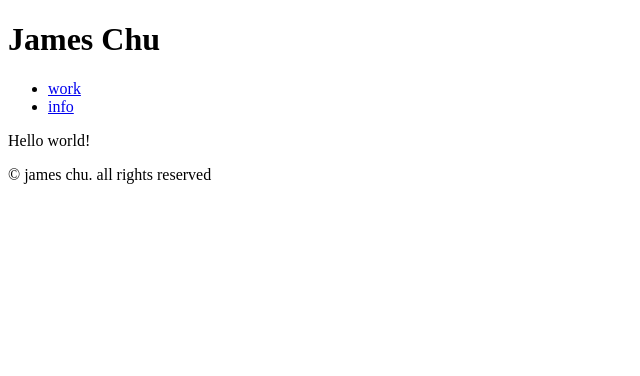
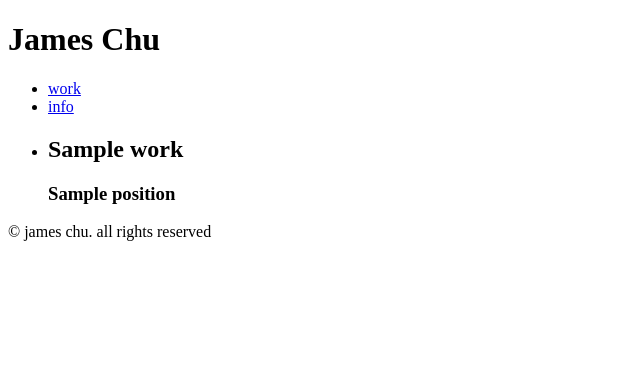
Before and after one commit to jamescchu/jameschu-v4, a PHP site: template src/View/index.html.twig in a window 1280 px wide. Shown: the top 376 px of the page, without its empty margins (0-640 px from the left). Run offline with PHP 8.4, Linux system fonts and the light colour scheme; the template is opened without the code that fills it: most values are stand-ins (such as "Sample title", 1, 10 or a date in 2020); some libraries are stand-ins or nearby versions.

Commit message:
Work overview

```diff
--- a/src/View/index.html.twig
+++ b/src/View/index.html.twig
@@ -1,7 +1,12 @@
 {% extends 'base.html.twig' %}
 
 {% block content %}
-<div class="container">
-  <p>Hello world!</p>
-</div>
+<ul class="work">
+  {% for work in works %}
+  <li>
+    <h2>{{ work.name }}</h2>
+    <h3>{{ work.position }}</h3>
+  </li>
+  {% endfor %}
+</ul>
 {% endblock %}
```
Also changed, not shown: src/Controller/SiteController.php (+15 -1 lines).
